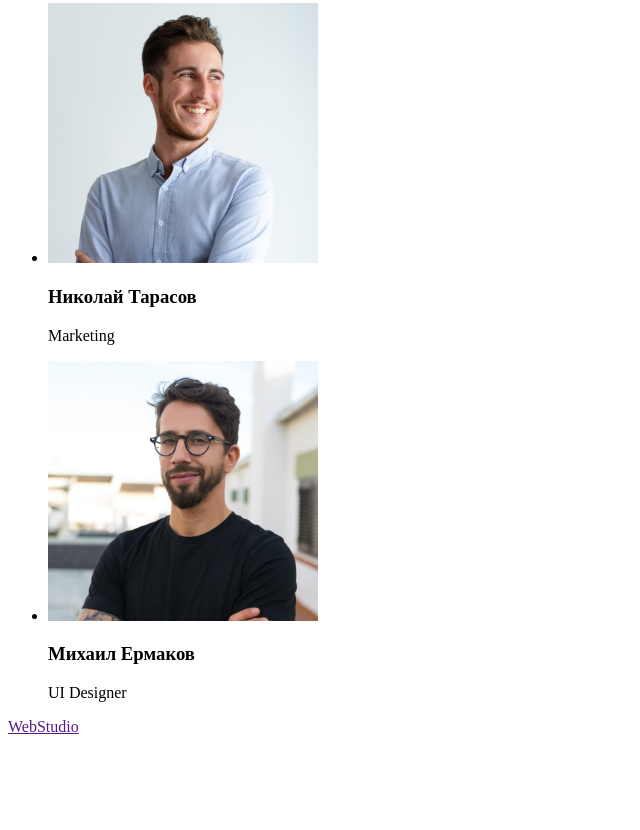
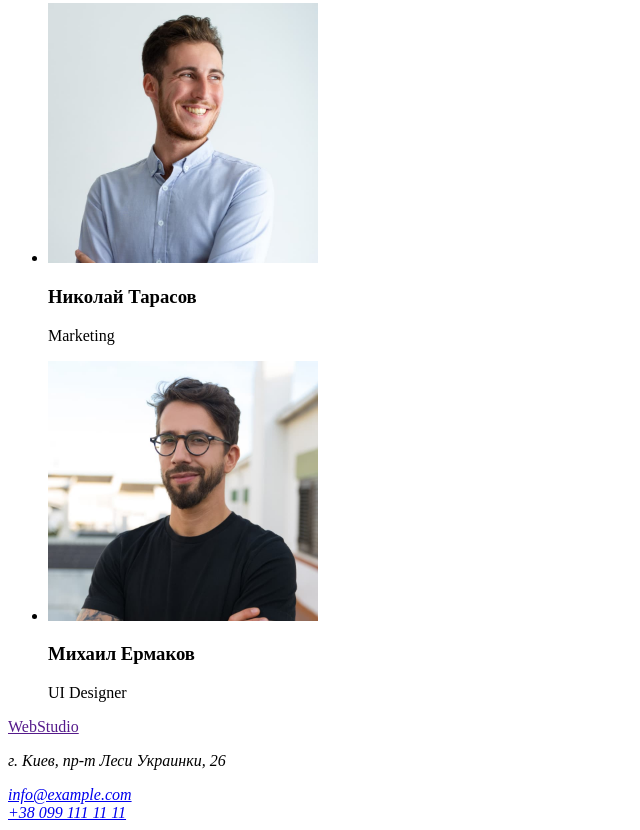
Before and after one commit to Broshnitskiy/goit-markup-hw-01, a plain HTML site: page index.html in a window 1280 px wide. Shown: the part 2315-3145 px from the top of the page, without its empty margins (0-640 px from the left). Before the commit the page ends 3059 px from the top, so only its background shows below. Drawn offline with Linux system fonts and the light colour scheme.

Commit message:
Добавляє розмітку підвалу

```diff
--- a/index.html
+++ b/index.html
@@ -111,6 +111,11 @@
     <!-- Підвал -->
     <footer>
         <a href="">WebStudio</a>
+        <address>
+            <p>г. Киев, пр-т Леси Украинки, 26</p>
+            <a href="mailto:info@example.com">info@example.com</a> <br>
+            <a href="tel:+38 099 111 11 11">+38 099 111 11 11</a>
+        </address>
     </footer>
 </body>
 
```
